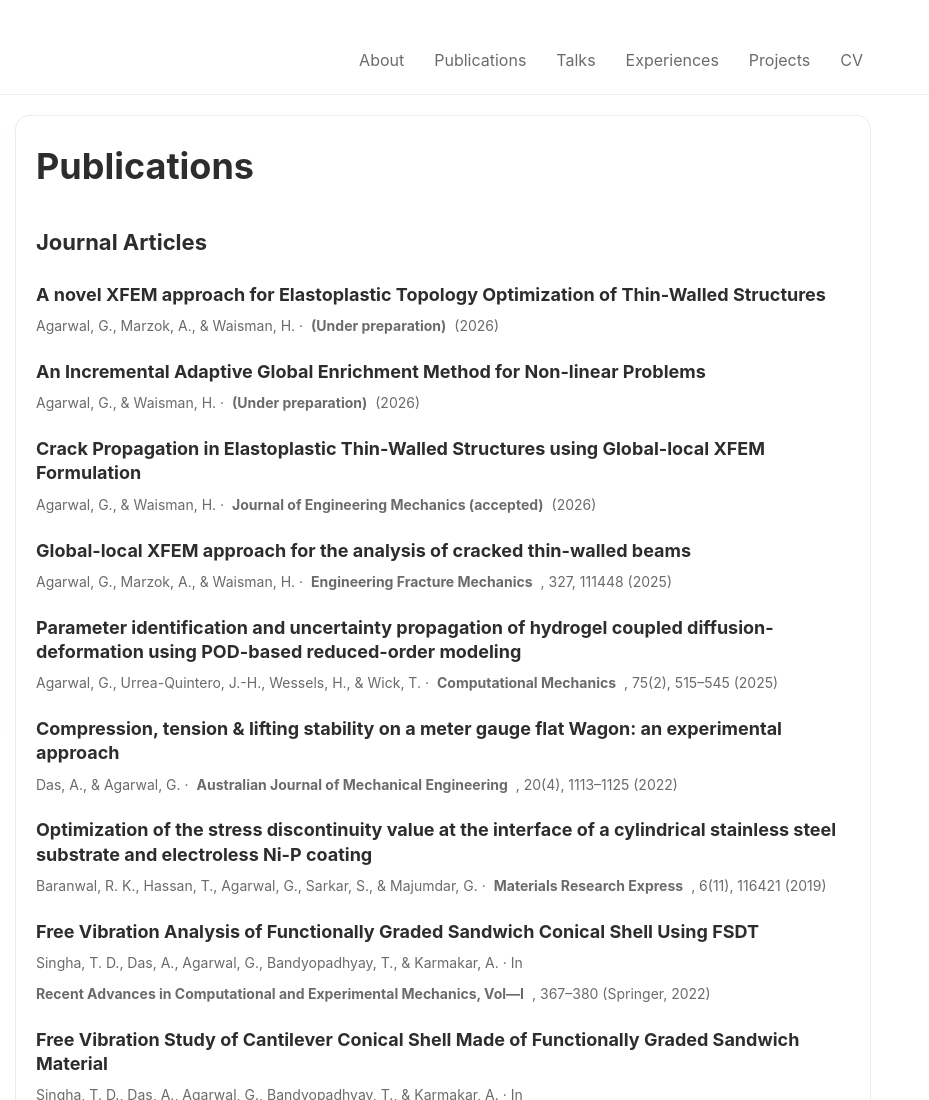
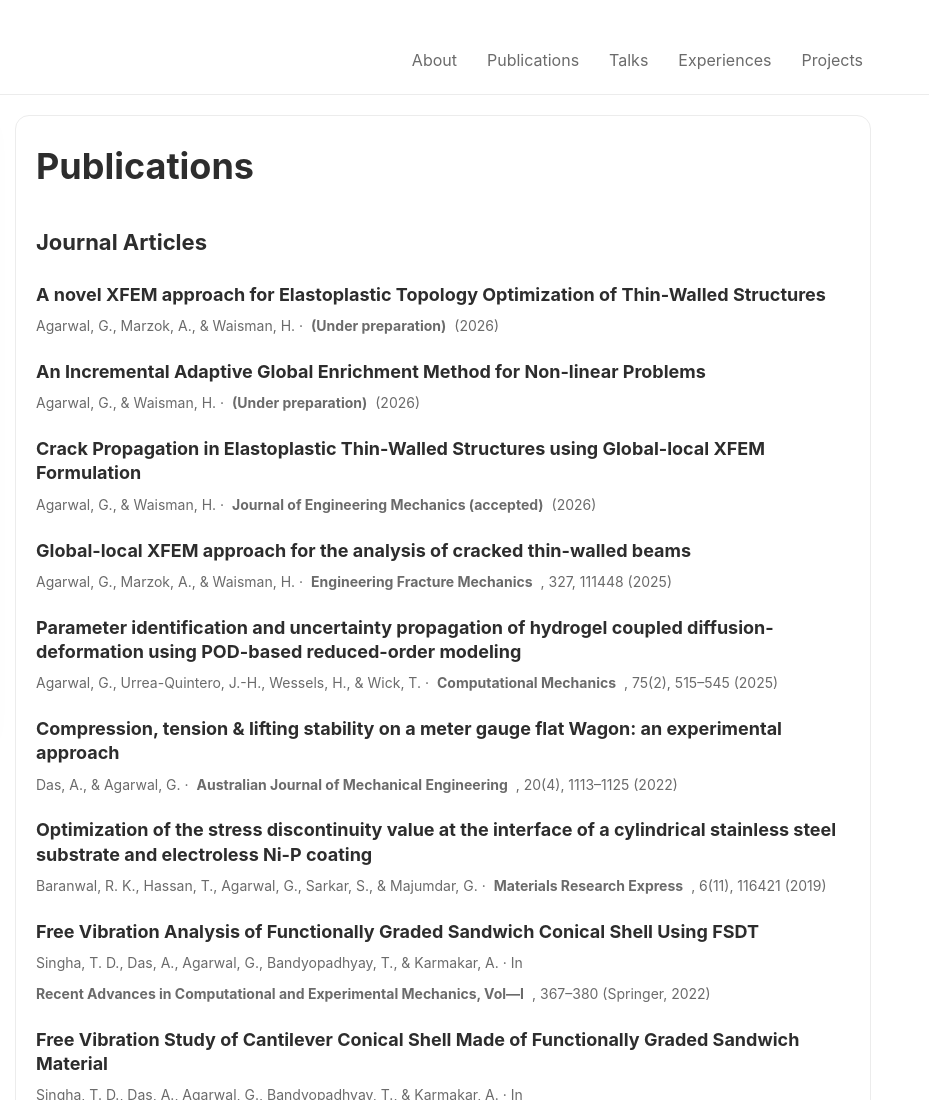
Before and after one commit to Gopal1259/gopalagarwal1259.github.io, a plain HTML site: page publications.html in a window 1280 px wide. Shown: the top 1100 px of the page, 351-1280 px from the left. Drawn offline with Linux system fonts and the light colour scheme.

Commit message:
Disable CV link in publications.html
Comment out the CV link in the navigation menu.

```diff
--- a/publications.html
+++ b/publications.html
@@ -18,7 +18,7 @@
         <a href="talks.html">Talks</a>
         <a href="experiences.html">Experiences</a>
         <a href="projects.html">Projects</a>
-        <a href="cv.html">CV</a>
+        <!-- <a href="cv.html">CV</a> -->
       </nav>
 
     </div>
```
